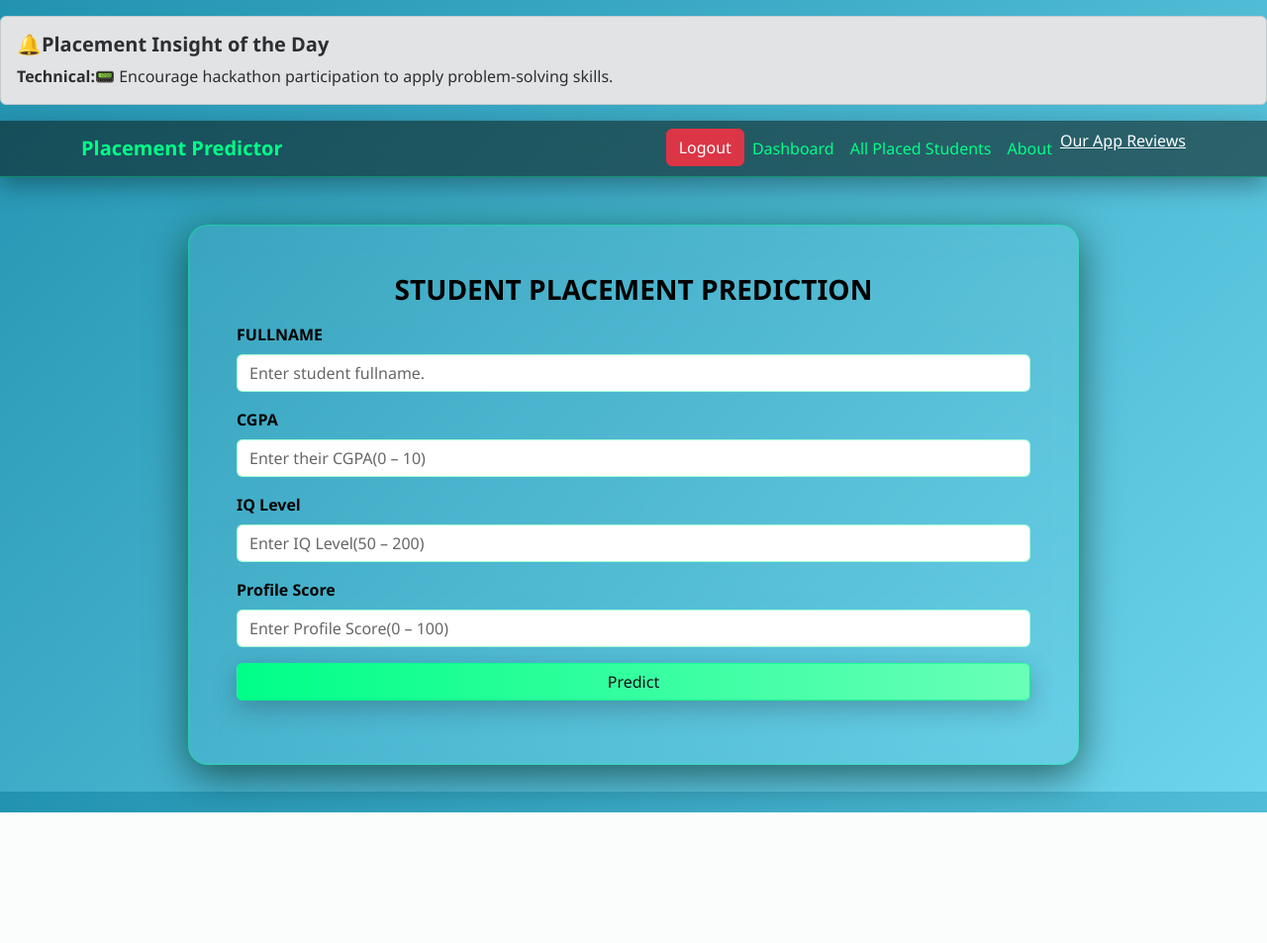
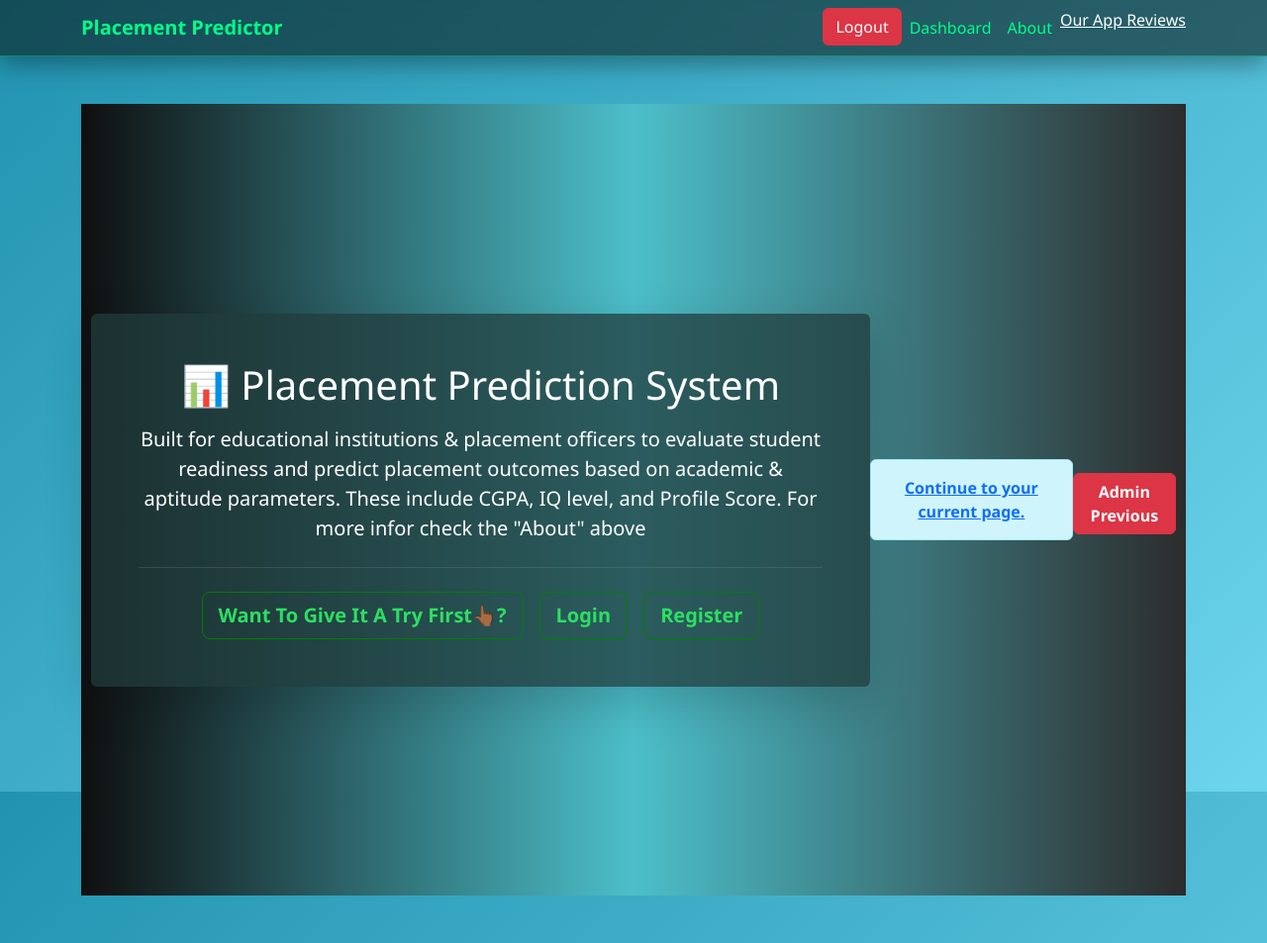
Before and after one commit to Martin-Chauke/Student-Placement-Predictor, a Flask app: page / in a window 1280 px wide. Shown: the whole page at 99% size. Before the commit the page ends 821 px from the top, so only its background shows below. Run offline with Flask 3, Linux system fonts and the light colour scheme; the visitor is signed in with stand-in values (Sample User, id 1); data comes from the database, SQL or seed files in the repository; both versions use the stored data as it was after the commit; parts of the project's set-up code (start-up, migrations or seed data) failed here and were passed over.

Commit message:
new features update

```diff
--- a/app.py
+++ b/app.py
@@ -303,7 +303,7 @@ def login():
             session["is_admin"]=user["is_admin"]
 
             flash("Login successful!","success")
-            return redirect(url_for("home"))
+            return redirect(url_for("predict_page"))
         else:
             flash("Invalid username or password","danger")
             return redirect(url_for("login"))
@@ -315,7 +315,7 @@ def login():
 def logout():
     session.clear()
     flash("Logged out successfully.","info")
-    return redirect(url_for("login"))
+    return redirect(url_for("home"))
 
 #protect routes (only logged-in users can access)
 def login_required(f):
@@ -331,9 +331,23 @@ def login_required(f):
 with open("model1.pkl", "rb") as f:
     model = pickle.load(f)
 
+# Track last page
+@app.before_request
+def save_last_page():
+    # Don’t track static, login, logout, register, or home itself
+    if request.endpoint not in ("login", "logout", "register", "static", "home"):
+        session["prev_page"] = request.path
+
+
+# Home route
 @app.route("/")
-@login_required
+
 def home():
+    prev_page=session.get("prev_page")
+    return render_template("home.html", prev_page=prev_page)
+
+@app.route("/predict_page")
+def predict_page():
     user_id=session.get("user_id")
     conn=get_db_connection()
     placed_students=conn.execute("SELECT * FROM placed_students WHERE User_id=?",(user_id,)
@@ -433,11 +447,20 @@ def delete_student(student_id):
 
 @app.route("/about")
 def about():
-    return render_template("about.html")
+    prev_page=request.referrer if request.referrer else url_for("home")
+
+    # if logged in, remember it in session so Home can use it later
+    if "user_id" in session:
+        session["prev_page"] = request.referrer or url_for("home")
+    return render_template("about.html", prev_page=session.get("prev_page"))
 
 @app.route("/predict", methods=["POST"])
 def predict():
     try:
+
+        # student name placeholder
+        name=request.form.get("student_name","Unknown")
+
         # Collect form data
         cgpa = float(request.form["cgpa"])
         iq = float(request.form["iq"])
@@ -489,8 +512,7 @@ def predict():
                 conn.execute("INSERT INTO placed_students (User_id,Student_name, CGPA, IQ_level, Profile_score) VALUES (?, ?, ?, ?, ?)",
                          (user_id, name, cgpa, iq, profile_score)
                          )
-
-                conn.commit()
+            conn.commit()
             flash("Student details added successfully.")
             conn.close()
 
@@ -514,6 +536,9 @@ def predict():
                 recommendation="The student’s profile is balanced but still below placement readiness standards. " \
                 "<<Intervention>>: Recommend one-on-one counseling to design a tailored career plan, including resume workshops, mock interviews, and soft-skills development"
 
+
+
+
         # Render result template
         return render_template("result.html",
                                placement_status=placement_status,
@@ -523,6 +548,7 @@ def predict():
                                cgpa=cgpa, iq=iq, profile_score=profile_score,
                                recommendation=recommendation,
                                student_name=name)
+
 
     except Exception as e:
         return render_template("result.html",
@@ -594,7 +620,9 @@ def public_reviews():
     """).fetchall()
 
     conn.close()
-    return render_template("public_reviews.html", reviews=reviews)
+    # save the previous page(referrer) if available
+    prev_page= request.referrer
+    return render_template("public_reviews.html", reviews=reviews,prev_page=prev_page)
 
 
 if __name__ == "__main__":
--- a/templates/admin_dashboard.html
+++ b/templates/admin_dashboard.html
@@ -209,7 +209,7 @@
     <p>No pending reviews 🎉</p>
 {% endif %}
 
-        <a href="{{ url_for('home') }}" class="back-link">🔙 Home</a>
+        <a href="{{ url_for('predict_page') }}" class="back-link">🔙 Back</a>
     </div>
 
     <!-- 🔎 User Search -->
--- a/templates/base.html
+++ b/templates/base.html
@@ -115,7 +115,7 @@
 <body>
   <nav class="navbar navbar-expand-lg navglass">
     <div class="container">
-      <a class="navbar-brand fw-bold" href="/" >Placement Predictor</a>
+      <a class="navbar-brand fw-bold" href="/" style="background-image:-o-repeating-linear-gradient(transparent, transparent), linear-gradient(90deg, #21b5c3, #1cc6e3);" >Placement Predictor</a>
       <button class="navbar-toggler" type="button" data-bs-toggle="collapse" data-bs-target="#nav">
         <span class="navbar-toggler-icon"></span>
       </button>
@@ -133,7 +133,15 @@
              <a class="nav-link" href="{{url_for('admin_dashboard')}}">Dashboard</a>
           </li>
           {% endif %}
-          <li class ="nav-item"><a class="nav-link" href="{{ url_for('my_placed_students') }}">All Placed Students</a></li>
+
+
+          {# Hide "Home" link if we are already at 'home'endpoint #}
+          {% if request.endpoint != 'home' %}
+          <li class="nav-item"><a class="nav-link" href="{{ url_for('home') }}">Home</a></li>
+           <li class ="nav-item"><a class="nav-link" href="{{ url_for('my_placed_students') }}">All Placed Students</a></li>
+          {% endif %}
+
+
           <li class="nav-item"><a class="nav-link" href="{{ url_for('about') }}">About</a></li>
           <li ><a href="{{ url_for('public_reviews') }}" style="color:white">Our App Reviews</a></li>
         </ul>
@@ -147,7 +155,8 @@
         <div class="mb-3">
           {% for category, message in messages %}
             <div class="alert neon-alert alert-{{ category }} fade-away mb-2">{{ message }}</div>
-          {% endfor %}
+                <button type="button" class="btn-close" data-bs-dismiss="alert" aria-label="Close"></button>
+            {% endfor %}
         </div>
       {% endif %}
     {% endwith %}
--- /dev/null
+++ b/templates/home.html
@@ -0,0 +1,38 @@
+{% extends "base.html" %}
+{% block content %}
+
+<div class="d-flex align-items-center justify-content-center min-vh-100 text-center"
+     style="background: linear-gradient(to right, #0f0f0f, #4cbfca, #2c2c2c); color: white; padding: 10px 10px;box-shadow: black">
+
+  <div class="p-5 rounded shadow-lg w-100" style="background: rgba(32, 59, 59, 0.75); max-width: 900px;">
+    <h1 class="mb-3">📊 Placement Prediction System</h1>
+    <p class="lead">
+      Built for <strong>educational institutions & placement officers</strong>
+      to evaluate student readiness and predict placement outcomes based on academic & aptitude parameters.
+      These include  <strong>CGPA, IQ level, and Profile Score</strong>.
+       For more infor check the "About" above
+    </p>
+
+
+    <hr class="my-4" style="border-color: #888;">
+
+    <div class="d-flex justify-content-center gap-3">
+      <a href="{{ url_for('predict_page') }}" class="btn btn-outline-info btn-lg" style="border-color:green; color:rgb(44, 223, 98)"><strong>Want To Give It A Try First👆🏾?</strong></a>
+      <a href="{{ url_for('login') }}" class="btn btn-outline-info btn-lg" style="border-color:green; color:rgb(44, 223, 98)"><strong>Login</strong></a>
+      <a href="{{ url_for('register') }}" class="btn btn-outline-info btn-lg" style="border-color:green; color:rgb(44, 223, 98)"><strong>Register</strong></a>
+    </div>
+  </div>
+{% if session.get("user_id") and prev_page %}
+  <div class="alert alert-info mt-3">
+      <a href="{{ prev_page }}"><strong>Continue to your current page.</strong></a>
+  </div>
+{% endif %}
+
+{% if session.get("is_admin") and prev_page %}
+<div class="mt-2">
+    <a class="btn btn-danger" href="{{ prev_page }}"><strong>Admin Previous</strong></a>
+</div>
+{% endif %}
+</div>
+
+{% endblock %}
--- a/templates/login.html
+++ b/templates/login.html
@@ -14,7 +14,7 @@
     <button type="submit" class="btn btn-neo w-100">Login</button>
   </form>
   <p class="text-center mt-3" style="color:black">No account?
-    <a href="{{ url_for('register') }}" style="color:white">Register</a>
+    <a href="{{ url_for('register') }}" style="color:blue">Register</a>
   </p>
 </div>
 {% endblock %}
--- a/templates/my_placed_students.html
+++ b/templates/my_placed_students.html
@@ -104,12 +104,12 @@
     </tbody>
   </table>
   <a style="margin-top: 20px; display: inline-block; background-color: #f0f7f8;
-  border-radius: 5px; padding: 8px 12px;" href="{{ url_for('home')}}" class="back-link" >🔙Home</a>
+  border-radius: 5px; padding: 8px 12px;" href="{{ url_for('predict_page')}}" class="back-link" >🔙Back</a>
 </div>
 {% else %}
   <p class="mt-5" style="color:red; text-align: center; font-size:30px;text-shadow: black; box-shadow: black;"><strong>🗃️No students placed yet!</strong></p>
   <a style="margin-top: 20px; display: inline-block; background-color: #f0f7f8;
-  border-radius: 5px; padding: 8px 12px; position:center;" href="{{ url_for('home')}}" class="back-link" >🔙Home</a>
+  border-radius: 5px; padding: 8px 12px; position:center;" href="{{ url_for('predict_page')}}" class="back-link" >🔙Back</a>
 {% endif %}
 
 </body>
--- a/templates/register.html
+++ b/templates/register.html
@@ -18,7 +18,7 @@
     <button type="submit" class="btn btn-neo w-100">Create account</button>
   </form>
   <p class="text-center mt-3" style="color:black">Already registered?
-    <a href="{{ url_for('login') }}" style="color:white">Login</a>
+    <a href="{{ url_for('login') }}" style="color:blue">Login</a>
   </p>
 </div>
 {% endblock %}
--- a/templates/result.html
+++ b/templates/result.html
@@ -60,6 +60,6 @@
       {% endif%}
   {%endif%}
 
-  <a href="{{ url_for('home') }}" class="btn btn-neo mt-4">Next Prediction</a>
+  <a href="{{ url_for('predict_page') }}" class="btn btn-neo mt-4">Next Prediction</a>
 </div>
 {% endblock %}
```
Also changed, not shown: templates/about.html (+12 -2 lines), templates/public_reviews.html (+6 -1 lines), templates/index.html (line endings or trailing spaces), users.db.
